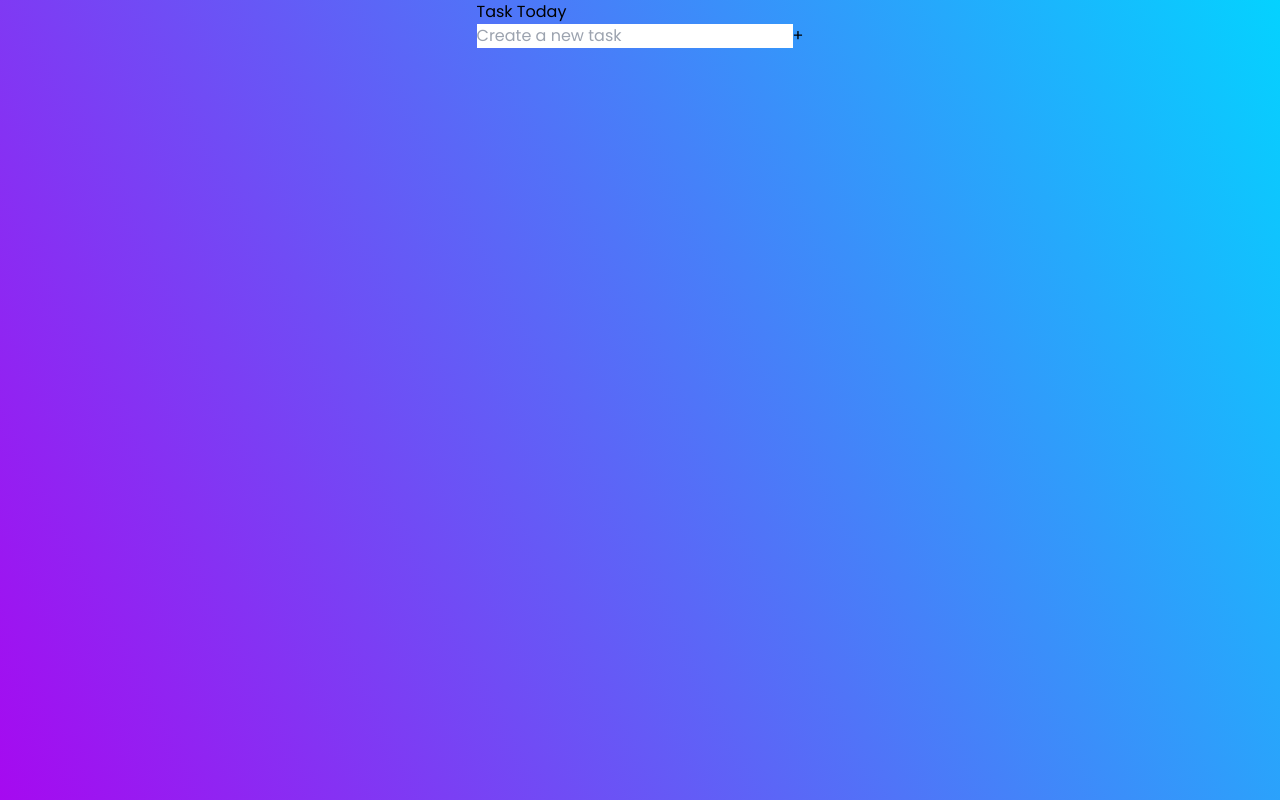
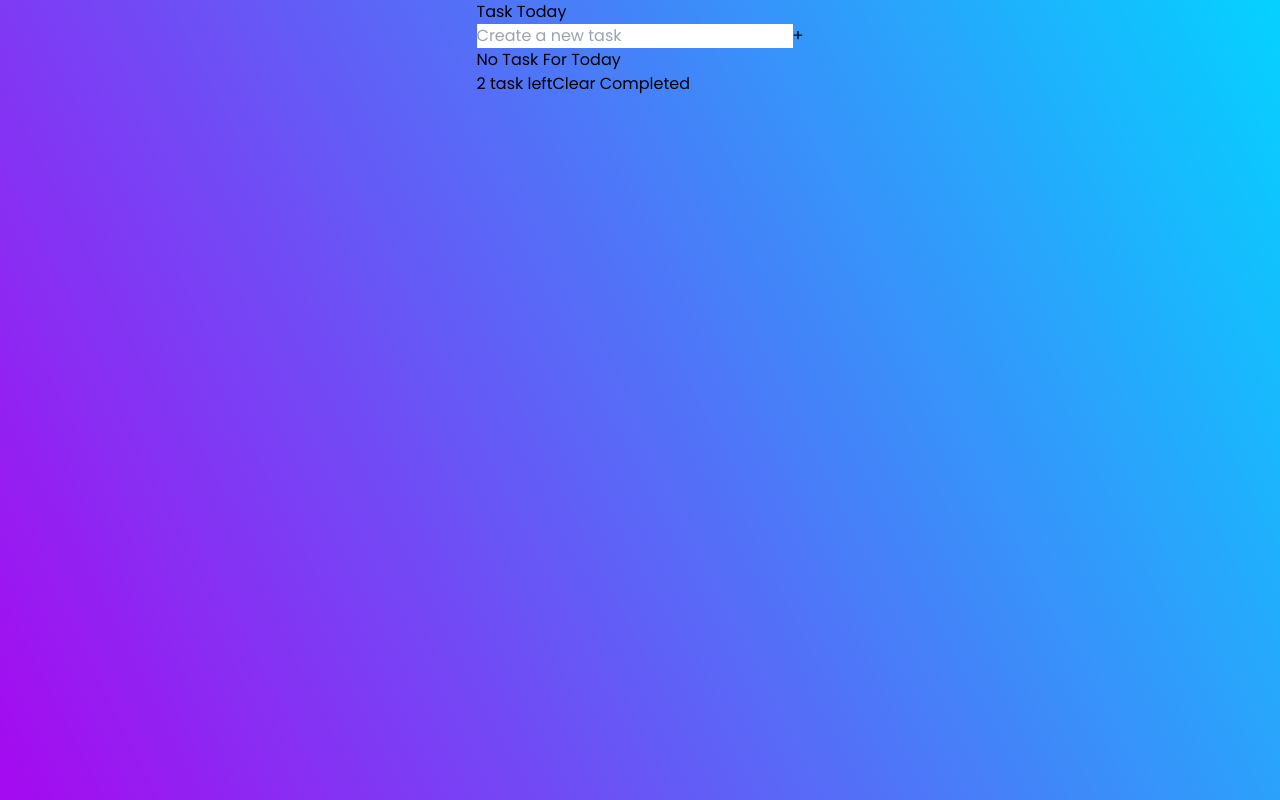
Before and after one commit to fhryazr/task-master, a React (Vite) app: page / in a window 1280 px wide. Built offline with nearby package versions, Linux system fonts and the light colour scheme.

Commit message:
fix tampilan todolist kosong

```diff
--- a/src/components/Task/TodoWrapperLocalStorage.jsx
+++ b/src/components/Task/TodoWrapperLocalStorage.jsx
@@ -52,11 +52,15 @@ export const TodoWrapperLocalStorage = () => {
     localStorage.setItem("todos", JSON.stringify(newTodos));
   };
   return (
-    <div className="TodoWrapper w-[80vw]">
+    <div className="TodoWrapper w-[50vw]">
       <h1 className="mb-2 font-semibold text-xl text-white">Task Today</h1>
       <TodoForm addTodo={addTodo} />
-      <div className="TodoList bg-slate-100 px-8 py-2 rounded-md">
-      {todos.map((todo) =>
+      <div className="TodoList bg-slate-100 px-3 pb-2 rounded-md">
+        <div className="h-[30vh] px-2 py-2 overflow-y-auto">
+          {todos.length === 0 ? (
+            <h1 className="flex h-full justify-center items-center text-xl text-gray-400">No Task For Today</h1>
+          ) : (
+            todos.map((todo) =>
               todo.isEditing ? (
                 <EditTodoForm key={todo.id} editTodo={editTask} task={todo} />
               ) : (
@@ -68,7 +72,13 @@ export const TodoWrapperLocalStorage = () => {
                   editTodo={editTodo}
                 />
               )
+            )
           )}
+        </div>
+        <div className="flex justify-between text-gray-500 cursor-default">
+          <span>2 task left</span>
+          <span className="cursor-pointer text-black">Clear Completed</span>
+        </div>
       </div>
     </div>
   );
```
Lines whose indentation alone changed are shown as unchanged.
